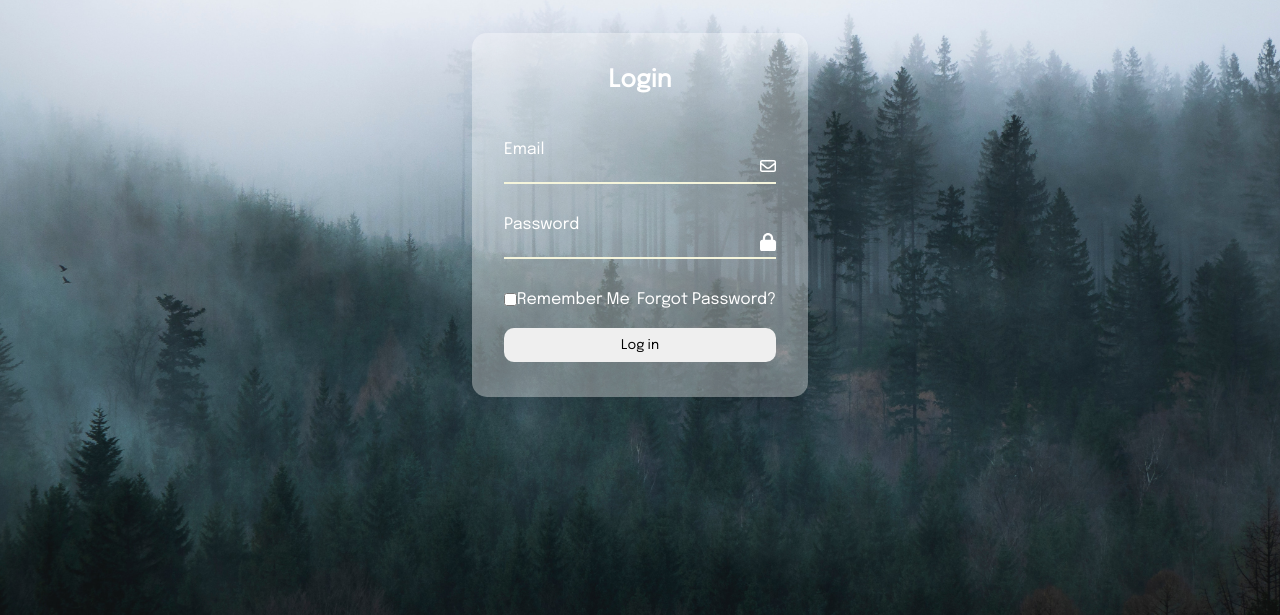
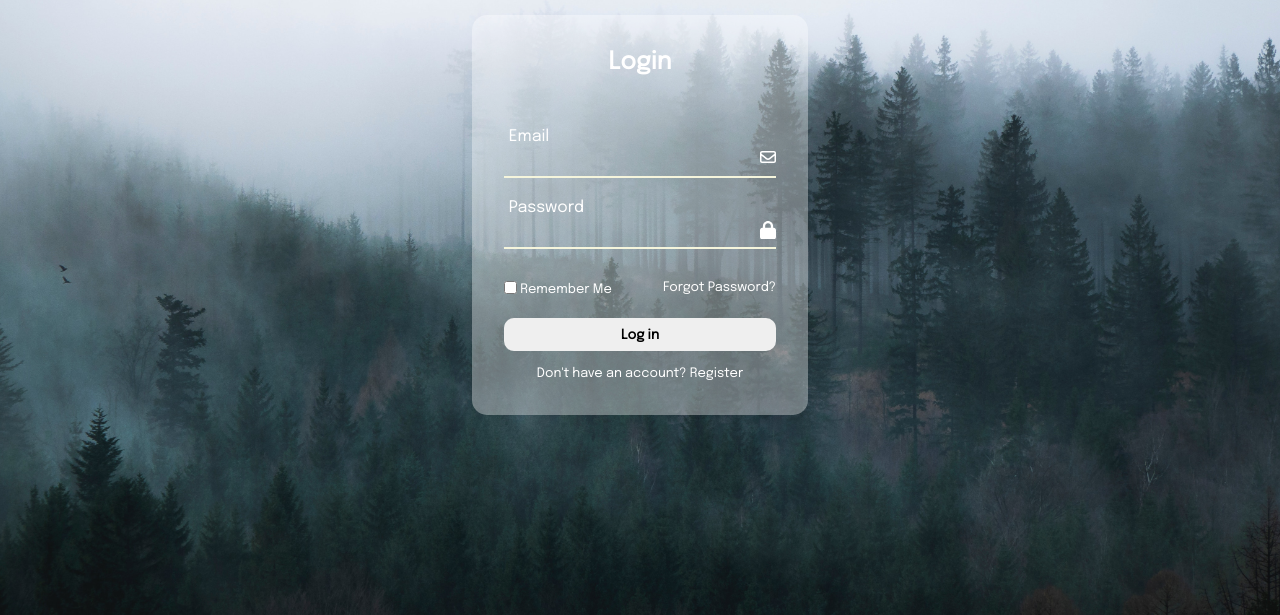
Before and after one commit to semakeremetci/Login-Page-Sass, a plain HTML site: page index.html in a window 1280 px wide. Shown: the part 185-800 px from the top of the page. Drawn offline with Linux system fonts and the light colour scheme.

Commit message:
some change

```diff
--- a/Styles/main.scss
+++ b/Styles/main.scss
@@ -11,7 +11,7 @@ body {
   background: url(../img/foggy.jpg);
   background-repeat: no-repeat;
   background-size: cover;
-  background-position: center center;
+  background-position: center bottom;
   width: 100vw;
   height: 100vh;
   .container {
@@ -24,7 +24,7 @@ body {
     color: $secondary-color;
     overflow: hidden;
     h1 {
-      margin-top: -6rem;
+      margin-top: -4rem;
     }
     section {
       color: $main-color;
@@ -40,14 +40,18 @@ body {
       form {
         display: flex;
         flex-direction: column;
+        label {
+          padding: 0.3rem;
+        }
         .input-field {
           border-bottom: 2px solid beige;
-          margin-bottom: 2rem;
+          margin-bottom: 1rem;
           input {
             width: 90%;
             border: none;
             background-color: transparent;
             padding: 0.3rem;
+            font-size: medium;
             &:focus {
               border: none;
               outline: none;
@@ -58,8 +62,11 @@ body {
           padding-bottom: 1.3rem;
           display: flex;
           justify-content: space-between;
+          font-size: small;
           span {
             display: flex;
+            gap: 0.2rem;
+            align-items: center;
           }
         }
         button {
@@ -67,6 +74,12 @@ body {
           border-radius: 10px;
           border: none;
           cursor: pointer;
+          font-weight: bold;
+        }
+        p {
+          font-size: small;
+          text-align: center;
+          margin-top: 1rem;
         }
       }
     }
--- a/index.html
+++ b/index.html
@@ -52,12 +52,13 @@
 
           <div class="line">
             <span>
-              <input type="checkbox" />
+              <p><input type="checkbox" /></p>
               <p>Remember Me</p>
             </span>
             <a href="#"><p>Forgot Password?</p></a>
           </div>
           <button>Log in</button>
+          <p>Don't have an account? Register</p>
         </form>
       </section>
     </div>
```
Also changed, not shown: Styles/main.css, 1 other file.
